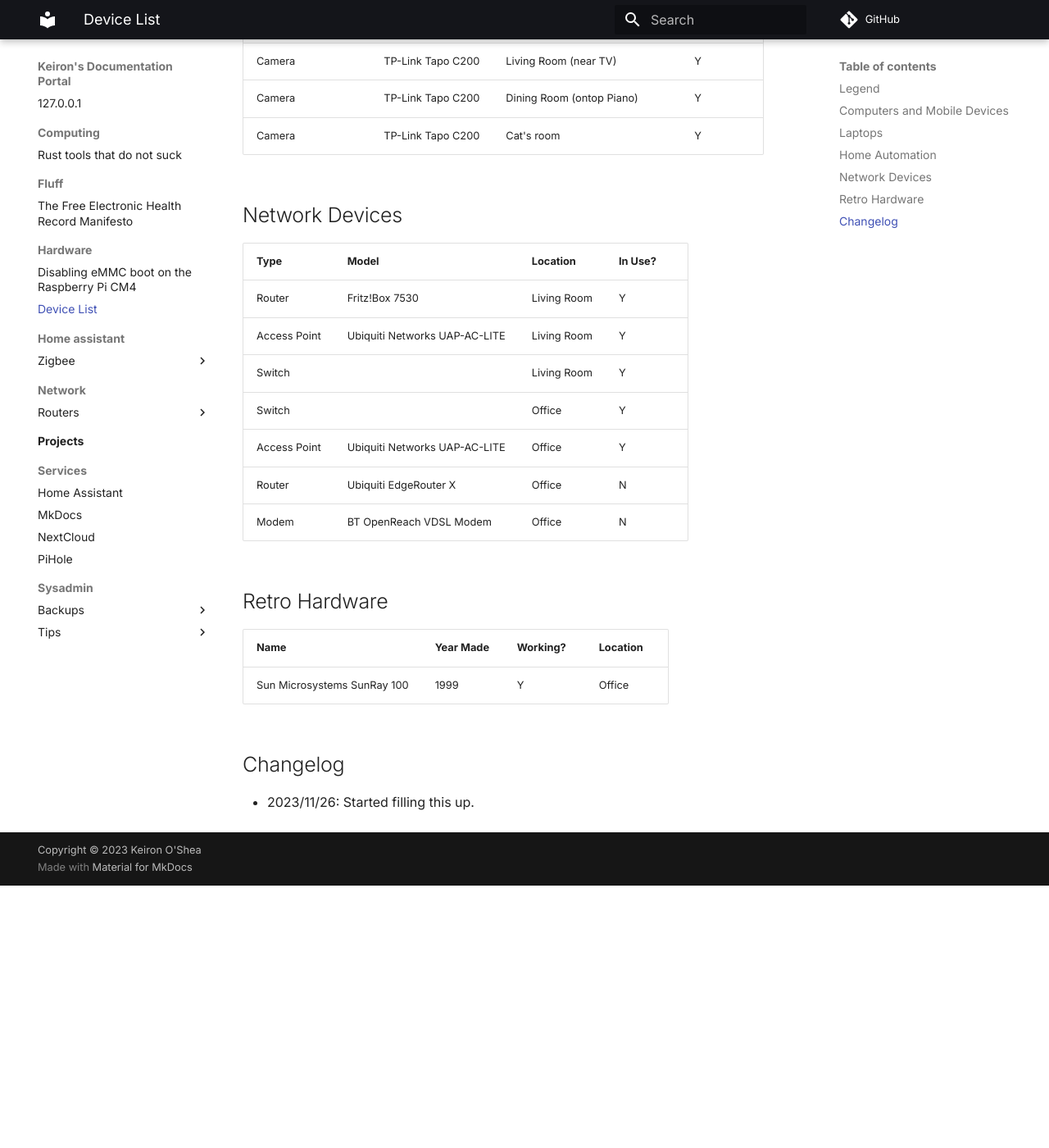
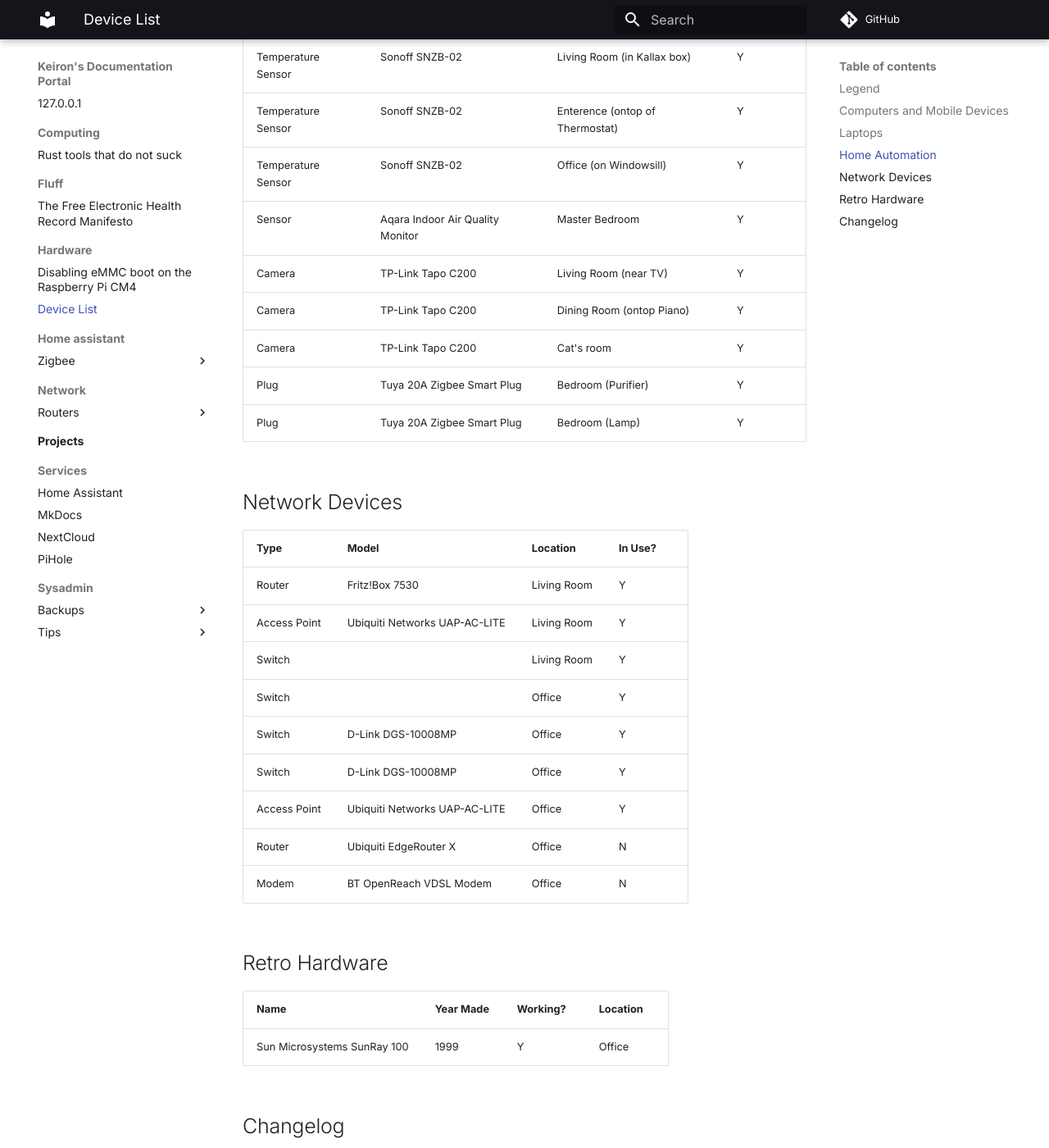
Before and after one commit to KeironO/docs, an MkDocs documentation site: the page built from docs/hardware/list.md, in a window 1280 px wide and 1400 px high, scrolled down 2048 px. Shown: the whole window at 82% size. Built offline with MkDocs 1.6.1 and Material for MkDocs 9.7.7, drawn with Linux system fonts in a browser that asks for light colours; comment, search, counter and statistics services are not loaded; before the commit the page ends 3128 px from its top, so only the background shows below that; some of the changed text lies outside the part shown.

Commit message:
Update list.md

```diff
--- a/docs/hardware/list.md
+++ b/docs/hardware/list.md
@@ -23,6 +23,8 @@ Here you will find a breakdown of my computing devices. There's probably gaps he
 |logr|Old Terrastation|Unknown|Unknown|Unknown|2TB|S|Office|
 |steamdeck|Steam Deck|AMD APU|16GB|SteamOS|256GB + 512GB microSD|Y|Wherever|
 |shitter|Fujitsu Primergy M130 S2|AMD Opteron 3280|16GB|AlmaLinux|~4TB|N|Office|
+|proxmox-0|HP DL320e Gen8 v2|Intel Xeon E3-1220v3|32GB|Proxmox|500GB RAID|Y|Office|
+|proxmox-1|HP DL320e Gen8 v2|Intel Xeon E3-1220v3|32GB|Proxmox|500GB RAID|Y|Office|
 
 ## Laptops
 
@@ -40,9 +42,12 @@ Here you will find a breakdown of my computing devices. There's probably gaps he
 |Temperature Sensor|Sonoff SNZB-02|Living Room (in Kallax box)|Y|
 |Temperature Sensor|Sonoff SNZB-02|Enterence (ontop of Thermostat)|Y|
 |Temperature Sensor|Sonoff SNZB-02|Office (on Windowsill)|Y|
+|Sensor|Aqara Indoor Air Quality Monitor|Master Bedroom|Y|
 |Camera|TP-Link Tapo C200|Living Room (near TV)|Y|
 |Camera|TP-Link Tapo C200|Dining Room (ontop Piano)|Y|
 |Camera|TP-Link Tapo C200|Cat's room|Y|
+|Plug|Tuya 20A Zigbee Smart Plug|Bedroom (Purifier)|Y|
+|Plug|Tuya 20A Zigbee Smart Plug|Bedroom (Lamp)|Y|
 
 ## Network Devices
 
@@ -52,6 +57,8 @@ Here you will find a breakdown of my computing devices. There's probably gaps he
 |Access Point|Ubiquiti Networks UAP-AC-LITE|Living Room|Y|
 |Switch||Living Room|Y|
 |Switch||Office|Y|
+|Switch|D-Link DGS-10008MP|Office|Y|
+|Switch|D-Link DGS-10008MP|Office|Y|
 |Access Point|Ubiquiti Networks UAP-AC-LITE|Office|Y|
 |Router|Ubiquiti EdgeRouter X|Office|N|
 |Modem|BT OpenReach VDSL Modem|Office|N
```
